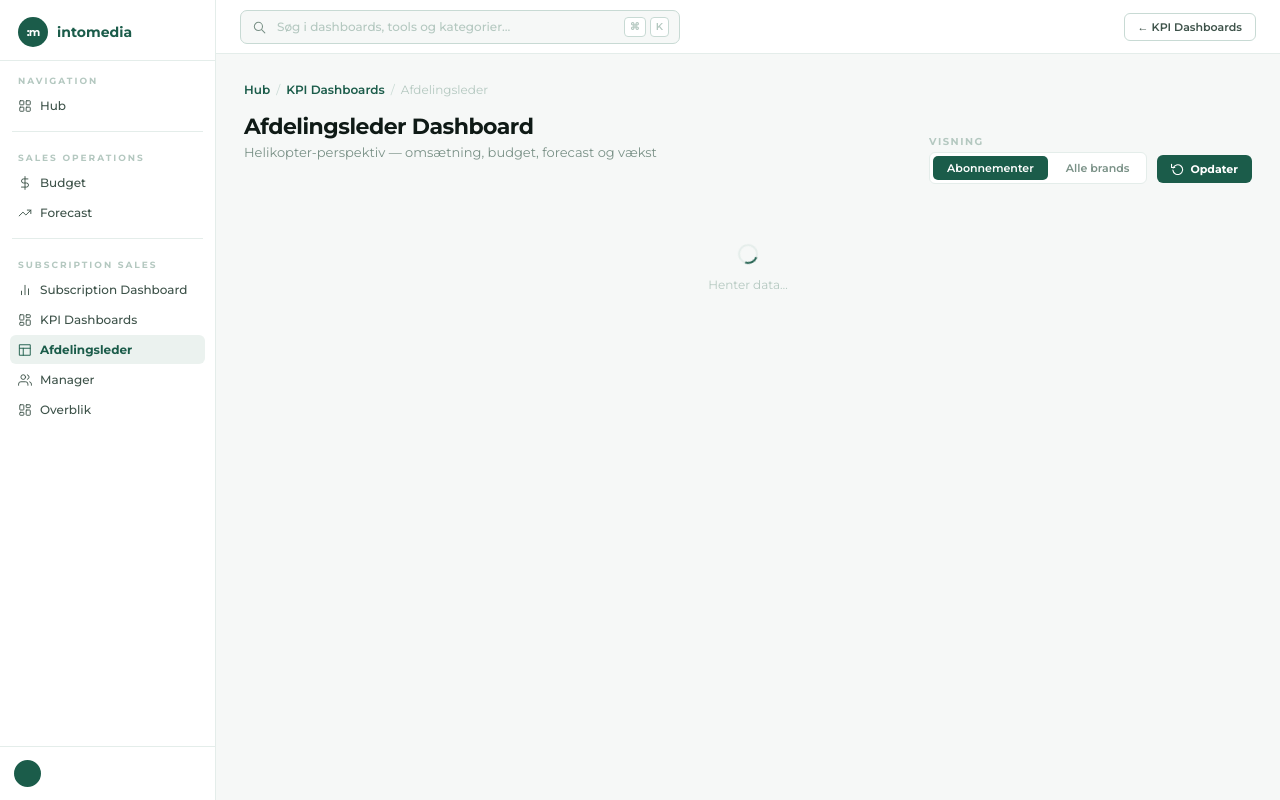
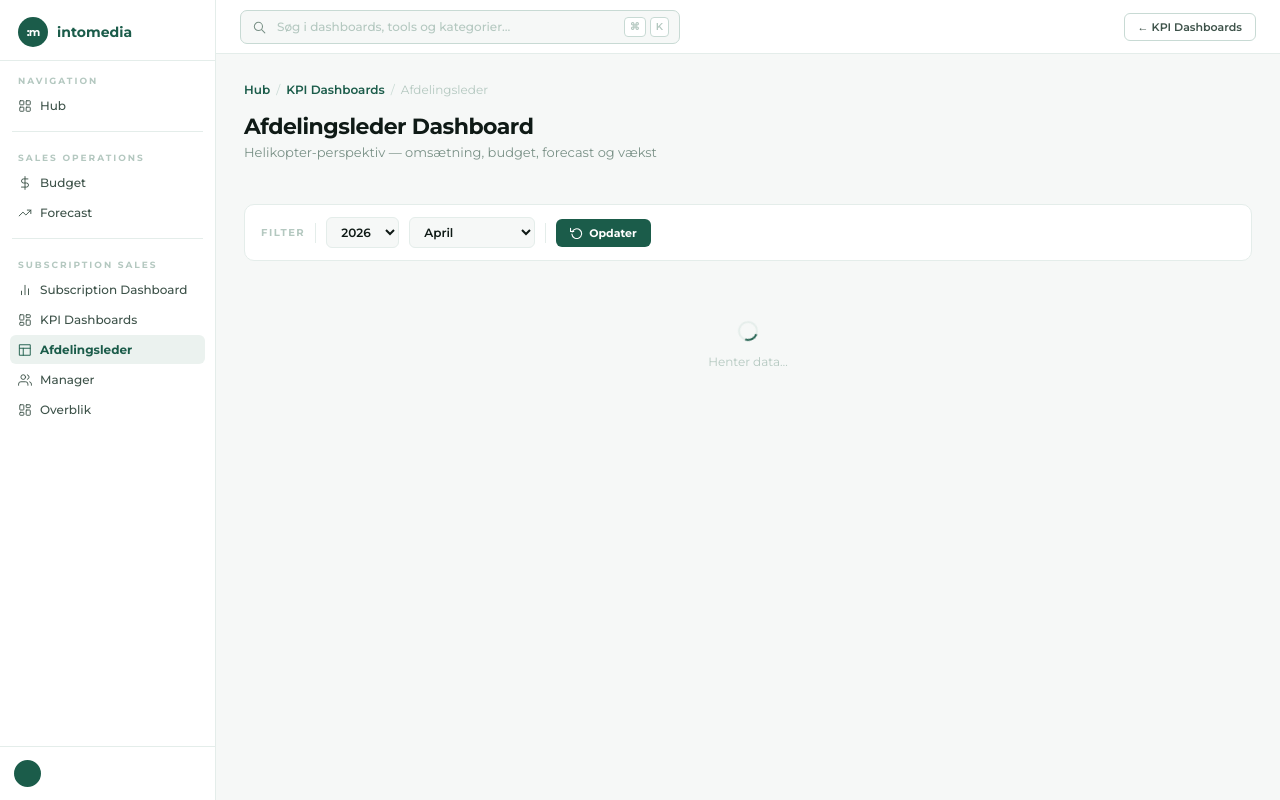
Before and after one commit to Intomedia-Business-Analysis/one_stop_shop, a FastAPI app: template templates/perf_afdelingsleder.html in a window 1280 px wide. Run offline with FastAPI, Linux system fonts and the light colour scheme; the template is opened without the code that fills it, so the values that code supplies are empty.

Commit message:
Afdelingsleder: tilføj måneds/årsfilter, fjern Visning-toggle

```diff
--- a/templates/perf_afdelingsleder.html
+++ b/templates/perf_afdelingsleder.html
@@ -43,6 +43,12 @@
 .fc-meta-val{font-size:13px;font-weight:700;color:var(--ink)}
 .fc-meta-val.green{color:var(--green)}
 .fc-meta-val.neg{color:#B32E45}
+/* Filter-bar */
+.filter-bar{display:flex;align-items:center;gap:10px;flex-wrap:wrap;padding:12px 16px;background:var(--surface);border:1px solid var(--border);border-radius:var(--r);margin-bottom:20px}
+.filter-label{font-size:10px;font-weight:700;text-transform:uppercase;letter-spacing:1.5px;color:var(--ink-4);white-space:nowrap}
+.filter-select{font-family:var(--font);font-size:12px;font-weight:600;color:var(--ink);background:var(--bg);border:1px solid var(--border);border-radius:var(--r-sm);padding:6px 10px;cursor:pointer;outline:none;transition:border-color .13s}
+.filter-select:focus{border-color:var(--green)}
+.filter-sep{width:1px;height:20px;background:var(--border);flex-shrink:0}
 /* Spinner */
 .spin-wrap{text-align:center;padding:40px;color:var(--ink-4);font-size:12px}
 .spinner{display:inline-block;width:20px;height:20px;border:2px solid var(--border);border-top-color:var(--green);border-radius:50%;animation:spin .7s linear infinite;margin-bottom:10px}
@@ -135,19 +141,35 @@
             <h1 class="page-title" style="margin-bottom:4px">Afdelingsleder Dashboard</h1>
             <p class="page-sub">Helikopter-perspektiv — omsætning, budget, forecast og vækst</p>
           </div>
-          <div style="display:flex;align-items:center;gap:10px;flex-wrap:wrap">
-            <div style="display:flex;flex-direction:column;gap:4px">
-              <label style="font-size:10px;font-weight:700;text-transform:uppercase;letter-spacing:1.5px;color:var(--ink-4)">Visning</label>
-              <div class="toggle-pills">
-                <button class="toggle-pill on" id="toggle-abo" onclick="setVisning(false,this)">Abonnementer</button>
-                <button class="toggle-pill" id="toggle-alle" onclick="setVisning(true,this)">Alle brands</button>
-              </div>
-            </div>
-            <button class="refresh-btn" onclick="loadData()" style="margin-top:18px">
-              <svg viewBox="0 0 24 24"><polyline points="1 4 1 10 7 10"/><path d="M3.51 15a9 9 0 1 0 .49-3.95"/></svg>
-              Opdater
-            </button>
-          </div>
+        </div>
+
+        <!-- Filter-bar -->
+        <div class="filter-bar">
+          <span class="filter-label">Filter</span>
+          <div class="filter-sep"></div>
+          <select class="filter-select" id="filter-year" onchange="loadData()">
+            <option value="">Indlæser år…</option>
+          </select>
+          <select class="filter-select" id="filter-month" onchange="loadData()">
+            <option value="">Alle måneder</option>
+            <option value="1">Januar</option>
+            <option value="2">Februar</option>
+            <option value="3">Marts</option>
+            <option value="4">April</option>
+            <option value="5">Maj</option>
+            <option value="6">Juni</option>
+            <option value="7">Juli</option>
+            <option value="8">August</option>
+            <option value="9">September</option>
+            <option value="10">Oktober</option>
+            <option value="11">November</option>
+            <option value="12">December</option>
+          </select>
+          <div class="filter-sep"></div>
+          <button class="refresh-btn" onclick="loadData()">
+            <svg viewBox="0 0 24 24"><polyline points="1 4 1 10 7 10"/><path d="M3.51 15a9 9 0 1 0 .49-3.95"/></svg>
+            Opdater
+          </button>
         </div>
 
         <div id="loading-state" class="spin-wrap">
@@ -221,8 +243,6 @@
 </div>
 
 <script>
-let visAlle = false;
-
 function fmtKr(v) {
   const abs = Math.abs(v);
   const sign = v < 0 ? '-' : '';
@@ -235,17 +255,27 @@ function escHtml(s) {
   return String(s).replace(/&/g,'&amp;').replace(/</g,'&lt;').replace(/>/g,'&gt;');
 }
 
-function setVisning(alle, btn) {
-  visAlle = alle;
-  document.querySelectorAll('.toggle-pill').forEach(b => b.classList.remove('on'));
-  btn.classList.add('on');
-  loadData();
+function loadMeta() {
+  const today = new Date();
+  const yearSel = document.getElementById('filter-year');
+  yearSel.innerHTML = '';
+  for (let y = today.getFullYear(); y >= today.getFullYear() - 3; y--) {
+    const opt = document.createElement('option');
+    opt.value = y; opt.textContent = y;
+    if (y === today.getFullYear()) opt.selected = true;
+    yearSel.appendChild(opt);
+  }
+  document.getElementById('filter-month').value = String(today.getMonth() + 1);
 }
 
 async function loadData() {
-  const qs = visAlle ? '?vis_alle=true' : '';
+  const year  = document.getElementById('filter-year').value;
+  const month = document.getElementById('filter-month').value;
+  const params = new URLSearchParams();
+  if (year)  params.set('year',  year);
+  if (month) params.set('month', month);
   try {
-    const r = await fetch(`/tools/performance/afdelingsleder-data${qs}`);
+    const r = await fetch(`/tools/performance/afdelingsleder-data?` + params);
     const d = await r.json();
     if (!r.ok) return;
 
@@ -371,6 +401,7 @@ function renderNetChart(d) {
      </svg>`;
 }
 
+loadMeta();
 loadData();
 setInterval(loadData, 5 * 60 * 1000);
 </script>
```
Also changed, not shown: moduler/modul_perf/router.py (+7 -2 lines).
